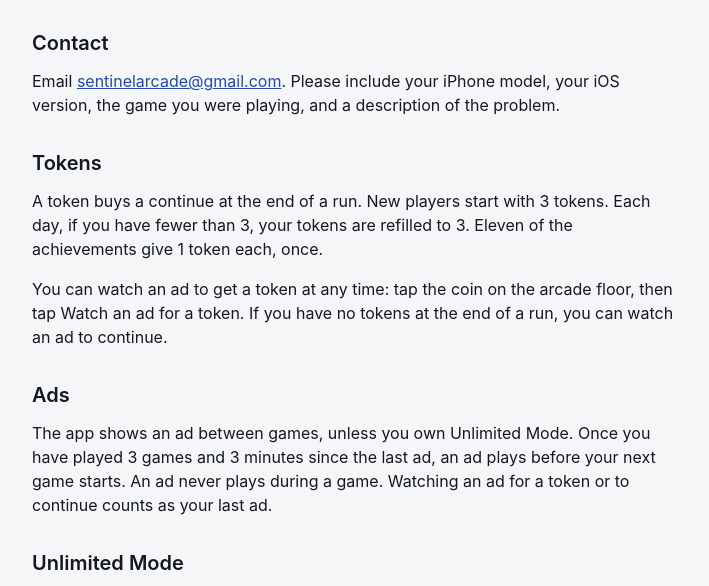
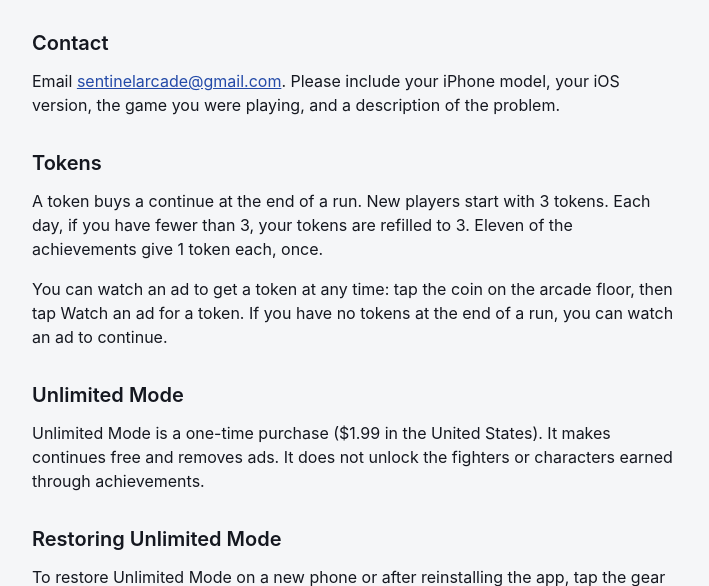
Before and after one commit to sentinelarcade/sentinelarcade.github.io, a plain HTML site: page index.html in a window 1280 px wide. Shown: the part 171-757 px from the top of the page, without its empty margins (284-993 px from the left). Drawn offline with Linux system fonts and the light colour scheme.

Commit message:
The ad rule taken off both pages
Ethan, Nov 20: the rule is extraneous there. The support page loses its Ads
section; the privacy policy says only that the free version shows ads
provided by Google AdMob, with the list of what Google collects kept.

Co-Authored-By: Claude Opus 5.5 <noreply@anthropic.com>

```diff
--- a/index.html
+++ b/index.html
@@ -128,9 +128,6 @@ footer { font: var(--t-small); color: var(--text-muted); margin-top: var(--space
 <p>A token buys a continue at the end of a run. New players start with 3 tokens. Each day, if you have fewer than 3, your tokens are refilled to 3. Eleven of the achievements give 1 token each, once.</p>
 <p>You can watch an ad to get a token at any time: tap the coin on the arcade floor, then tap Watch an ad for a token. If you have no tokens at the end of a run, you can watch an ad to continue.</p>
 
-<h2>Ads</h2>
-<p>The app shows an ad between games, unless you own Unlimited Mode. Once you have played 3 games and 3 minutes since the last ad, an ad plays before your next game starts. An ad never plays during a game. Watching an ad for a token or to continue counts as your last ad.</p>
-
 <h2>Unlimited Mode</h2>
 <p>Unlimited Mode is a one-time purchase ($1.99 in the United States). It makes continues free and removes ads. It does not unlock the fighters or characters earned through achievements.</p>
 
```
Also changed, not shown: privacy.html (+1 -1 lines).
